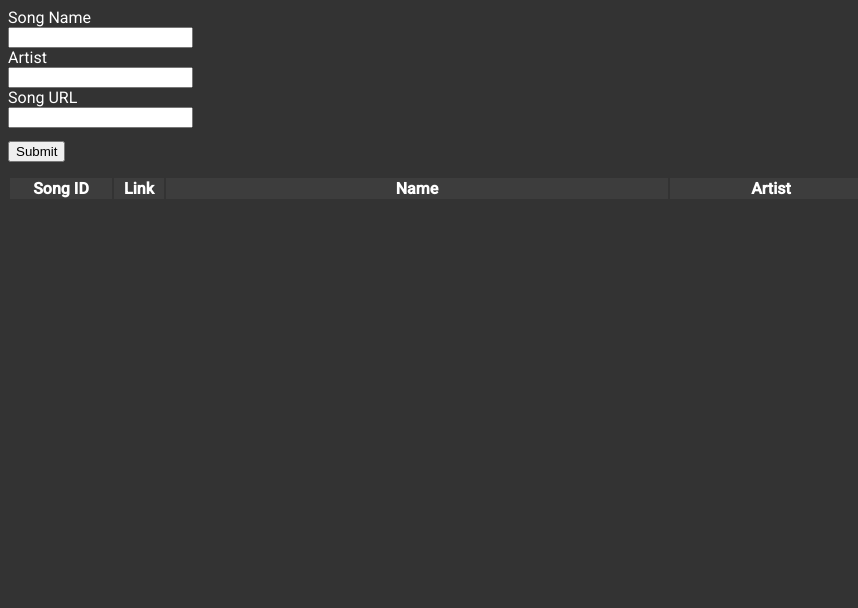
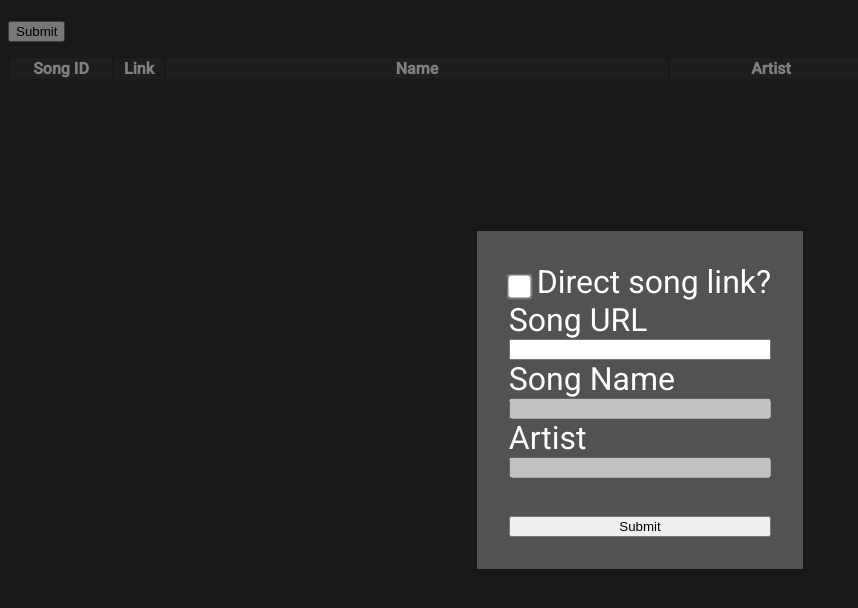
Before and after one commit to matcool/gd-song-server, a plain HTML site: page index.html in a window 1280 px wide. Both pictures are taken after a click on the button "Submit". Shown: the whole page, without its empty margins (0-858 px from the left). Drawn offline with nearby package versions, Linux system fonts and the light colour scheme; no server answers.

Commit message:
yt-dlp support and redo the submit form

```diff
--- a/index.html
+++ b/index.html
@@ -24,26 +24,47 @@
 			.center-text {
 				text-align: center;
 			}
+
+			.modal {
+				display: flex;
+				flex-direction: column;
+				justify-content: center;
+				align-items: center;
+				position: fixed;
+				left: 0;
+				top: 0;
+				right: 0;
+				bottom: 0;
+			}
+
+			.modal-bg {
+				position: absolute;
+				left: 0;
+				top: 0;
+				right: 0;
+				bottom: 0;
+				background: black;
+				opacity: 50%;
+				z-index: 10;
+			}
+
+			.modal-inner {
+				position: relative;
+				z-index: 20;
+			}
+
+			.flex {
+				display: flex;
+			}
+			.flex-col {
+				flex-direction: column;
+			}
 		</style>
 		<script src="https://unpkg.com/axios/dist/axios.min.js"></script>
 	</head>
 
 	<body>
-		<div>
-			<label for="song-name">Song Name</label>
-			<br>
-			<input type="text" id="ipt-song-name" name="song-name">
-			<br>
-			<label for="song-author">Artist</label>
-			<br>
-			<input type="text" id="ipt-song-author" name="song-author">
-			<br>
-			<label for="song-url">Song URL</label>
-			<br>
-			<input type="url" id="ipt-song-url" name="song-url">
-			<br>
-			<button id="btn-submit" style="margin: 1em 0;">Submit</button>
-		</div>
+		<button style="margin: 1em 0;" id="btn-open-modal">Submit</button>
 		<table>
 			<tr id="thead">
 				<th style="width: 100px;">Song ID</th>
@@ -52,6 +73,30 @@
 				<th style="width: 200px;">Artist</th>
 			</tr>
 		</table>
+
+		<div class="modal" style="visibility: hidden;" id="song-modal">
+			<div class="modal-bg"></div>
+			<div class="modal-inner">
+				<div class="flex flex-col" style="background: #525252; padding: 1em; font-size: 2em;">
+					<label>
+						<input type="checkbox" id="ipt-direct" style="transform: scale(2)">
+						Direct song link?
+					</label>
+
+					<label>Song URL</label>
+					<input type="url" id="ipt-song-url">
+					<label for="song-name">Song Name</label>
+					<input type="text" id="ipt-song-name" name="song-name" disabled>
+					<label for="song-author">Artist</label>
+					<input type="text" id="ipt-song-author" name="song-author" disabled>
+					<br>
+					<button id="btn-submit">Submit</button>
+					<div id="response-div">
+					</div>
+				</div>
+			</div>
+		</div>
+
 		<script>
 			function elem(name, text, attrs) {
 				let e = document.createElement(name);
@@ -79,34 +124,63 @@
 			});
 
 		const btn = document.getElementById('btn-submit');
+		let block_modal = false;
+
 		btn.addEventListener('click', async e => {
 			e.preventDefault();
 			if (btn.hasAttribute('disabled')) return;
 			btn.setAttribute('disabled', true);
+			const is_direct = document.getElementById('ipt-direct').checked;
 			const name = document.getElementById('ipt-song-name').value;
 			const author = document.getElementById('ipt-song-author').value;
 			const url = document.getElementById('ipt-song-url').value;
-			if (!name || !author || !url) {
+			if (!url || (is_direct && (!author || !url))) {
 				btn.removeAttribute('disabled');
 				return;
 			}
+			let div = document.getElementById('response-div');
+			div.replaceChildren(); // remove from previous request
 			try {
+				block_modal = true;
 				const response = await axios.post('/upload', {
-					name, author, url
+					is_direct, name, author, url
 				});
 				if (response.data.error) {
 					console.log(response);
-					document.body.insertAdjacentHTML('afterbegin', `<h1>Error: ${response.data.message}</h1>`);
+					div.appendChild(elem('p', `Error: ${response.data.message}`));
 					btn.removeAttribute('disabled');
 				} else {
-					document.body.insertAdjacentHTML('afterbegin', `<h1>Song uploaded! ID: ${response.data.song_id}</h1> ${response.data.message}`);
+					div.appendChild(elem('p', `Song uploaded! ID: ${response.data.song_id}`));
+					div.appendChild(elem('span', response.data.name));
+					div.appendChild(elem('br'));
+					div.appendChild(elem('span', response.data.author));
 				}
 			} catch (error) {
 				console.dir(error);
-				document.body.insertAdjacentHTML('afterbegin', `<h1>Error :(</h1>`);
+				div.appendChild(elem('p', `internal error :(`));
 				btn.removeAttribute('disabled');
 			}
+			block_modal = false;
 		})
+
+		document.getElementById('btn-open-modal').addEventListener('click', e => {
+			document.getElementById('song-modal').style.visibility = null;
+			document.getElementById('response-div').replaceChildren();
+		});
+
+		document.getElementById('ipt-direct').addEventListener('click', e => {
+			if (!block_modal) {
+				let checked = e.target.checked;
+				document.getElementById('ipt-song-name').disabled = !checked;
+				document.getElementById('ipt-song-author').disabled = !checked;
+			}
+		});
+
+		for (let item of document.getElementsByClassName('modal-bg')) {
+			item.addEventListener('click', e => {
+				e.target.parentElement.style.visibility = 'hidden';
+			});
+		}
 
 		</script>
 	</body>
```
Also changed, not shown: 1 other file.
